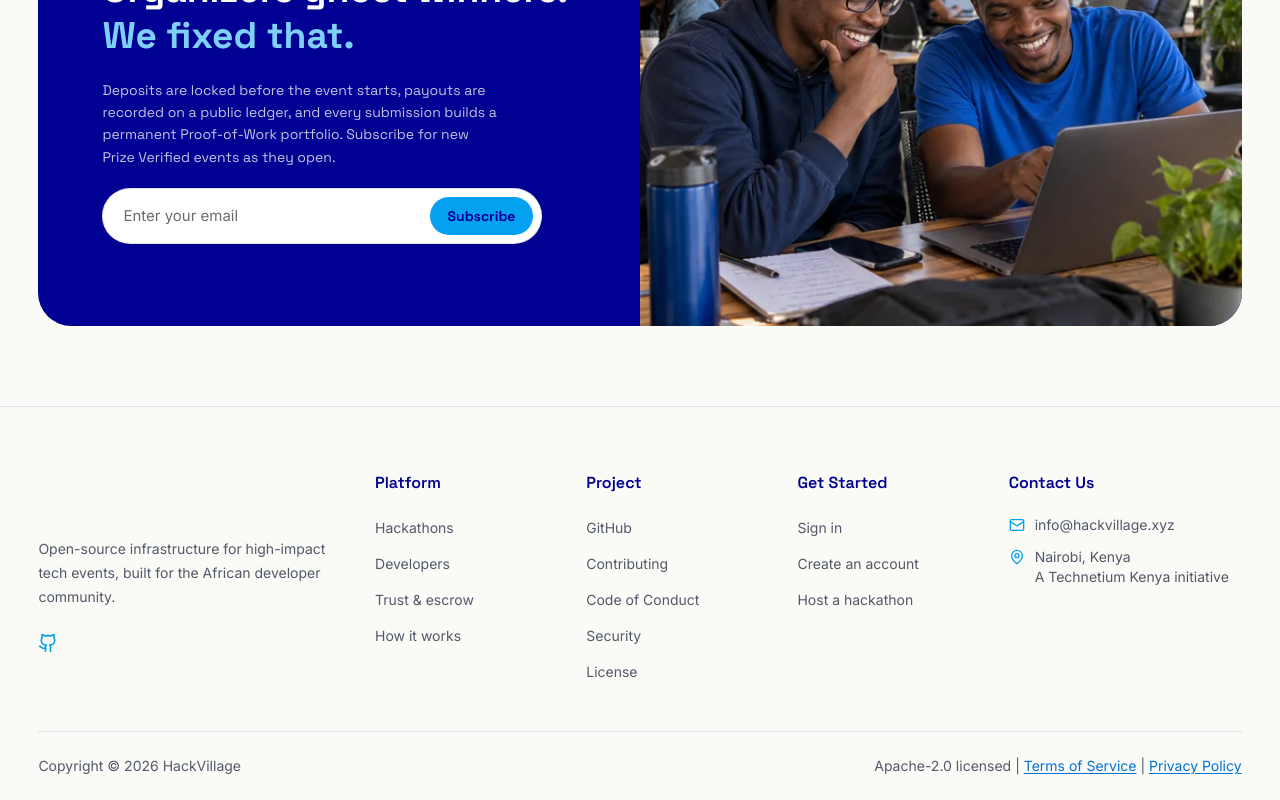
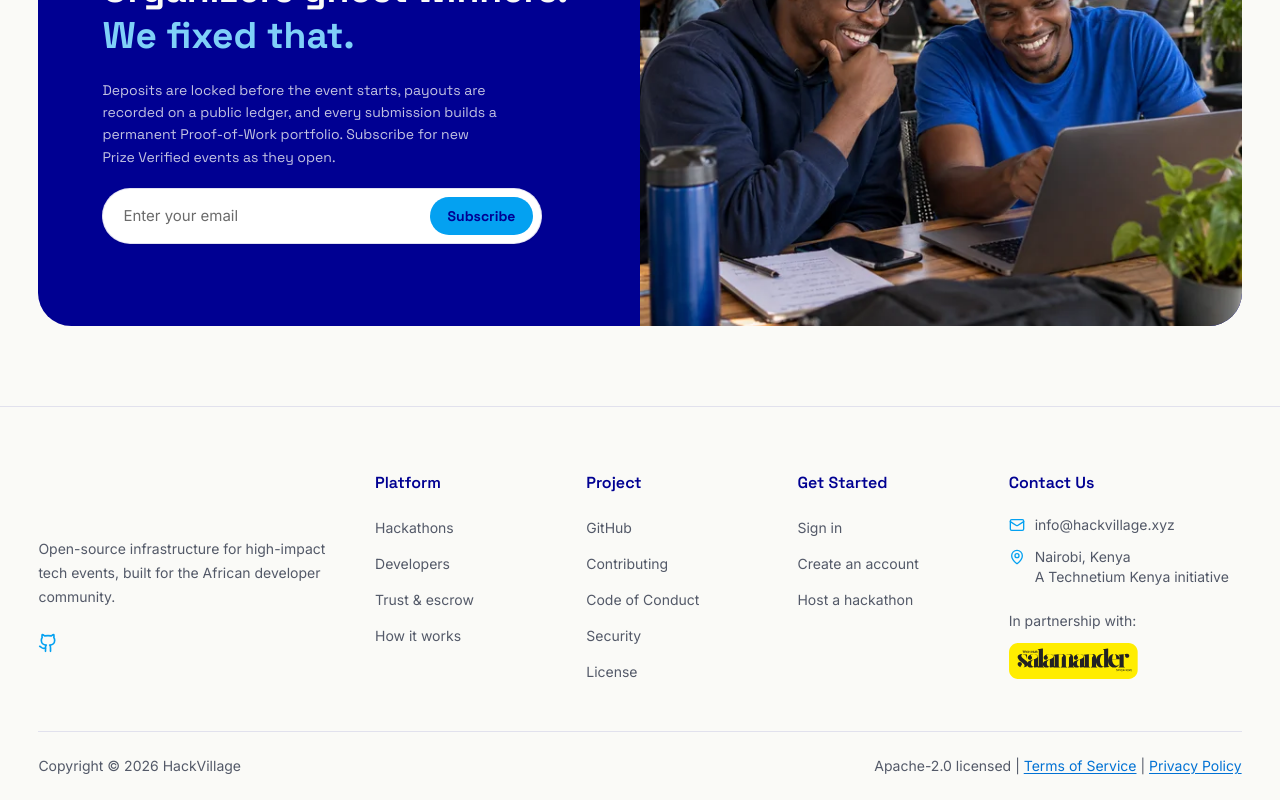
Before and after one commit to CodeWithEugene/HackVillage, a Next.js app: page / in a window 1280 px wide. Shown: the part 3338-4138 px from the top of the page. Built offline with nearby package versions, Linux system fonts and the light colour scheme; no server answers.

Commit message:
feat(ui): credit Salamander Tech Hub as a partner in the footer
Add an "In partnership with:" line and the Salamander wordmark beneath
the Technetium Kenya credit in the Contact Us column.

```diff
--- a/components/patterns/site-footer.tsx
+++ b/components/patterns/site-footer.tsx
@@ -101,6 +101,13 @@ export function SiteFooter() {
               </span>
             </li>
           </ul>
+          <p className="mt-6 text-sm text-body-copy">In partnership with:</p>
+          {/* eslint-disable-next-line @next/next/no-img-element -- SVG wordmark, no raster source */}
+          <img
+            src="/images/salamander-logo-yellow.svg"
+            alt="Salamander Tech Hub"
+            className="mt-3 h-9 w-auto"
+          />
         </div>
       </div>
 
```
